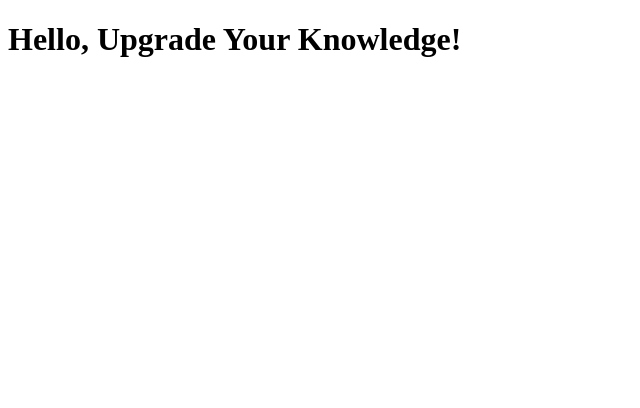
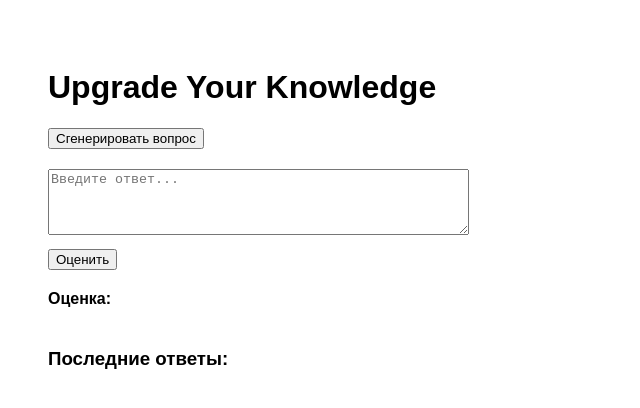
Before and after one commit to Islamzhet/Total-Upgrade-, a Next.js app: page / in a window 1280 px wide. Shown: the top 408 px of the page, without its empty margins (0-640 px from the left). Built offline with nearby package versions, Linux system fonts and the light colour scheme.

Commit message:
Update index.js

```diff
--- a/pages/index.js
+++ b/pages/index.js
@@ -1,3 +1,95 @@
+import { useState, useEffect } from "react";
+
 export default function Home() {
-  return <h1>Hello, Upgrade Your Knowledge!</h1>;
+  const [question, setQuestion] = useState("");
+  const [answer, setAnswer] = useState("");
+  const [result, setResult] = useState("");
+  const [history, setHistory] = useState([]);
+
+  const generateQuestion = async () => {
+    const res = await fetch("/api/question");
+    const data = await res.json();
+    setQuestion(data.question);
+    setAnswer("");
+    setResult("");
+  };
+
+  const evaluateAnswer = async () => {
+    const res = await fetch("/api/evaluate", {
+      method: "POST",
+      headers: { "Content-Type": "application/json" },
+      body: JSON.stringify({ question, answer }),
+    });
+    const data = await res.json();
+    setResult(data.result);
+
+    const score = parseScore(data.result);
+    saveAttempt(question, answer, score);
+    loadHistory();
+  };
+
+  const parseScore = (text) => {
+    if (text.includes("1.0")) return 1;
+    if (text.includes("0.75")) return 0.75;
+    if (text.includes("0.5")) return 0.5;
+    return 0;
+  };
+
+  const saveAttempt = (question, answer, evaluation) => {
+    const data = localStorage.getItem("testResults");
+    const parsed = data ? JSON.parse(data) : { attempts: [] };
+
+    parsed.attempts.push({
+      date: new Date().toISOString(),
+      score: evaluation,
+      question,
+      answer,
+    });
+
+    localStorage.setItem("testResults", JSON.stringify(parsed));
+  };
+
+  const loadHistory = () => {
+    const data = localStorage.getItem("testResults");
+    if (!data) return;
+    const parsed = JSON.parse(data);
+    setHistory(parsed.attempts.reverse().slice(0, 5));
+  };
+
+  useEffect(() => {
+    loadHistory();
+  }, []);
+
+  return (
+    <div style={{ padding: 40, fontFamily: "sans-serif" }}>
+      <h1>Upgrade Your Knowledge</h1>
+      <button onClick={generateQuestion}>Сгенерировать вопрос</button>
+      <div style={{ margin: "20px 0", fontWeight: "bold" }}>{question}</div>
+      <textarea
+        rows={4}
+        cols={50}
+        value={answer}
+        onChange={(e) => setAnswer(e.target.value)}
+        placeholder="Введите ответ..."
+      />
+      <br />
+      <button onClick={evaluateAnswer} style={{ marginTop: 10 }}>
+        Оценить
+      </button>
+      <div style={{ marginTop: 20 }}>
+        <strong>Оценка:</strong> {result}
+      </div>
+
+      <div style={{ marginTop: 40 }}>
+        <h3>Последние ответы:</h3>
+        <ul>
+          {history.map((h, i) => (
+            <li key={i}>
+              <strong>{new Date(h.date).toLocaleString()}</strong>: {h.score} — {h.question}
+            </li>
+          ))}
+        </ul>
+      </div>
+    </div>
+  );
 }
```
